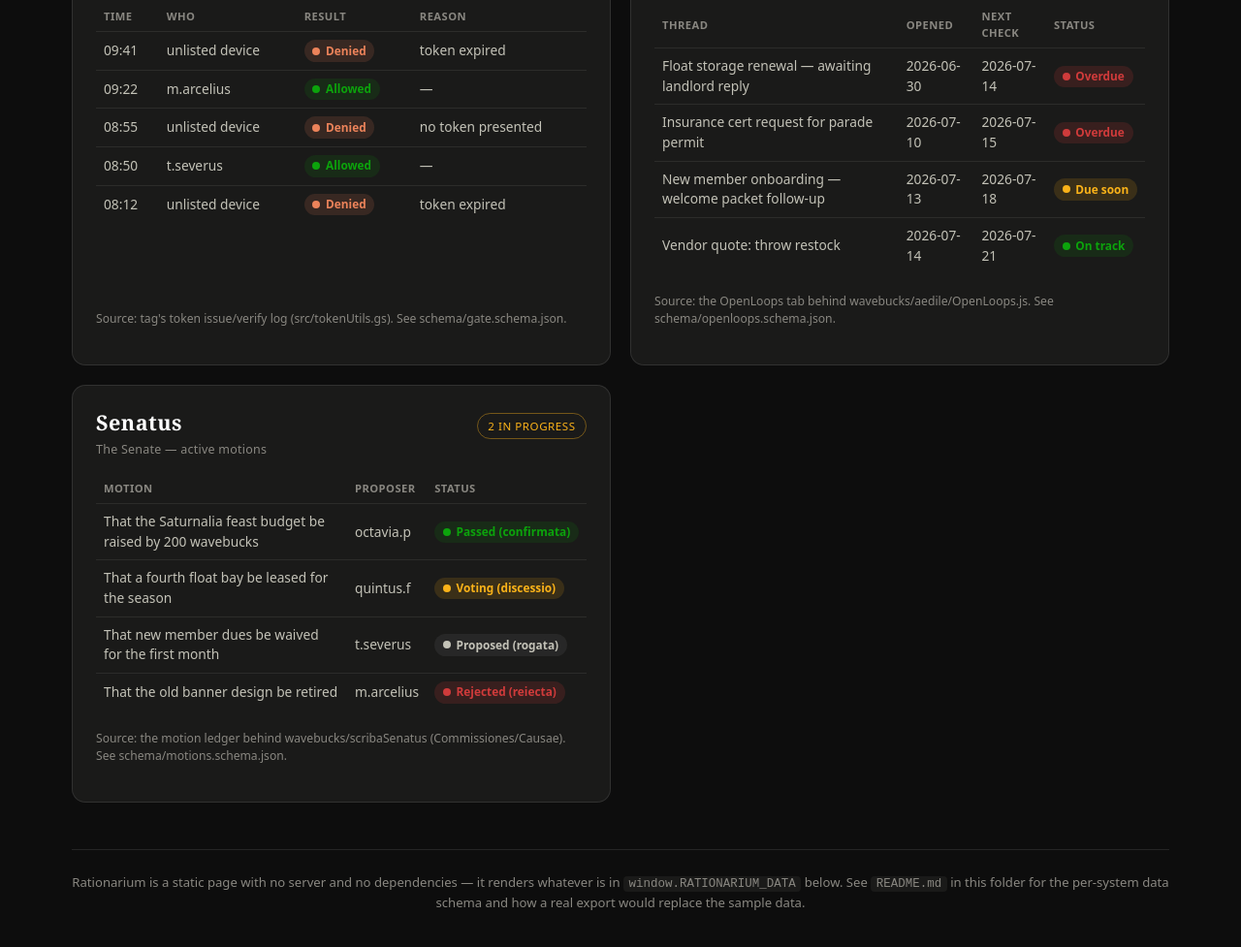
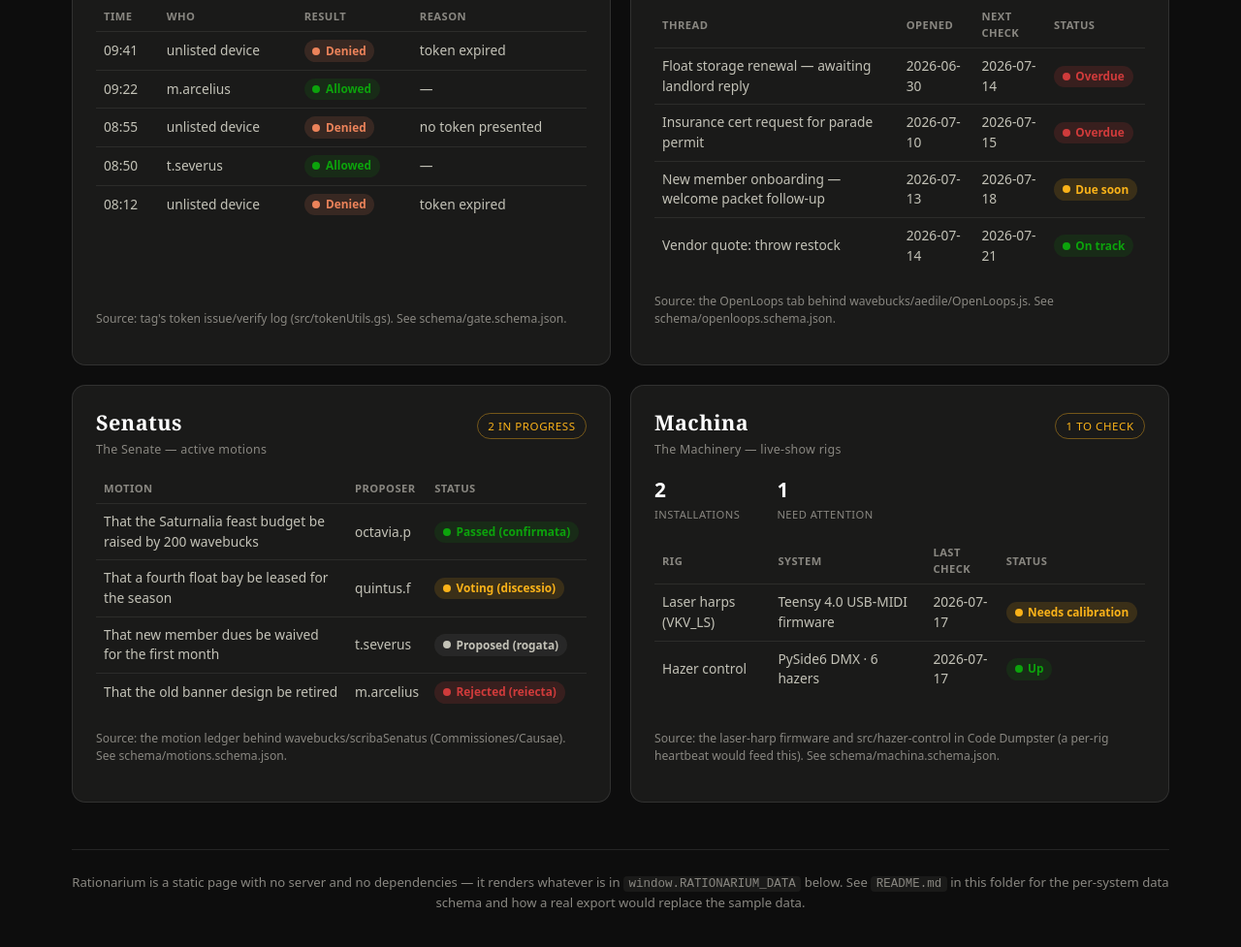
Before and after one commit to hf7y/vkv, a plain HTML site: page rationarium/index.html in a window 1280 px wide. Shown: the part 1267-2244 px from the top of the page at 97% size. Drawn offline with Linux system fonts and the light colour scheme.

Commit message:
Surface the live-show installations in the ecosystem map + dashboard
Tyler's laser-harp + hazer-control rigs (Code Dumpster) were invisible to
the vkv map and rationarium. This makes them first-class:

- README: add Code Dumpster to the project table and the "how the pieces
  fit" section as the hardware half of the same krewe events.
- rationarium: new "Machina" panel (installations status: laser harps
  needs-cal, hazer-control up) with schema/machina.schema.json and a
  glance-strip figure. Sourced (when wired) from a per-rig heartbeat.
- Bump Code Dumpster submodule pin to include the merged
  feature/laser-harp-autocal work.

Co-Authored-By: Claude Opus 4.8 <noreply@anthropic.com>

```diff
--- a/rationarium/index.html
+++ b/rationarium/index.html
@@ -422,6 +422,15 @@ window.RATIONARIUM_DATA = {
       { title: "That new member dues be waived for the first month", proposer: "t.severus", status: "rogata" },
       { title: "That the old banner design be retired", proposer: "m.arcelius", status: "reiecta" }
     ]
+  },
+
+  machina: { // physical live-show installations (Code Dumpster: laser-harps, hazer-control)
+    installations: 2,
+    needAttention: 1,
+    rigs: [
+      { name: "Laser harps (VKV_LS)", system: "Teensy 4.0 USB-MIDI firmware", lastCheck: "2026-07-17", status: "needs-cal", note: "auto-cal + peak-hold landed; ghost-note fix still in testing" },
+      { name: "Hazer control", system: "PySide6 DMX · 6 hazers", lastCheck: "2026-07-17", status: "up", note: "neon-sunset UI + live-show panic button; show-ready" }
+    ]
   }
 };
 
@@ -448,7 +457,8 @@ window.RATIONARIUM_DATA = {
                   allowed: "good", denied: "serious",
                   overdue: "critical", "due-soon": "warning", "on-track": "good",
                   rogata: "neutral", secundata: "neutral", discessio: "warning",
-                  confirmata: "good", reiecta: "critical" };
+                  confirmata: "good", reiecta: "critical",
+                  up: "good", "needs-cal": "warning", down: "critical", untested: "serious" };
     return el("span", { class: "chip " + (map[status] || "neutral") }, [label]);
   }
 
@@ -457,14 +467,16 @@ window.RATIONARIUM_DATA = {
     allowed: "Allowed", denied: "Denied",
     overdue: "Overdue", "due-soon": "Due soon", "on-track": "On track",
     rogata: "Proposed (rogata)", secundata: "Seconded", discessio: "Voting (discessio)",
-    confirmata: "Passed (confirmata)", reiecta: "Rejected (reiecta)"
+    confirmata: "Passed (confirmata)", reiecta: "Rejected (reiecta)",
+    up: "Up", "needs-cal": "Needs calibration", down: "Down", untested: "Untested"
   };
 
   // ---- Glance strip -------------------------------------------------
   const attnCount =
     D.aerarium.attention.length +
     D.horreum.attention.filter(i => i.status !== "good").length +
-    D.aedilis.overdue;
+    D.aedilis.overdue +
+    D.machina.needAttention;
 
   function glanceFigure(n, label, kind) {
     return el("div", { class: "glance-figure" + (kind ? " " + kind : "") }, [
@@ -475,6 +487,7 @@ window.RATIONARIUM_DATA = {
   glance.appendChild(glanceFigure(attnCount, "Need attention", attnCount > 0 ? "attn" : "ok"));
   glance.appendChild(glanceFigure(D.aedilis.overdue, "Overdue threads", D.aedilis.overdue > 0 ? "attn" : "ok"));
   glance.appendChild(glanceFigure(D.porta.deniedToday, "Denied at gate today"));
+  glance.appendChild(glanceFigure(D.machina.needAttention, "Rigs need attention", D.machina.needAttention > 0 ? "attn" : "ok"));
   glance.appendChild(glanceFigure(fmt.format(D.aerarium.totalCirculating), "Wavebucks circulating"));
 
   // ---- Aerarium (Treasury) ------------------------------------------
@@ -723,7 +736,38 @@ window.RATIONARIUM_DATA = {
     return panel;
   }
 
-  [renderAerarium(), renderHorreum(), renderPorta(), renderAedilis(), renderSenatus()]
+  // ---- Machina (live-show installations) ------------------------------
+  function renderMachina() {
+    const panel = el("section", { class: "panel", "aria-labelledby": "h-machina" });
+    panel.appendChild(el("div", { class: "panel-head" }, [
+      el("div", { class: "panel-titles" }, [
+        el("h2", { id: "h-machina" }, ["Machina"]),
+        el("span", { class: "gloss" }, ["The Machinery — live-show rigs"])
+      ]),
+      el("span", { class: "panel-count" + (D.machina.needAttention ? " attn" : " clear") },
+        [D.machina.needAttention + " to check"])
+    ]));
+    panel.appendChild(el("div", { class: "stat-row" }, [
+      el("div", { class: "stat" }, [el("span", { class: "n" }, [String(D.machina.installations)]), el("span", { class: "label" }, ["Installations"])]),
+      el("div", { class: "stat" }, [el("span", { class: "n" }, [String(D.machina.needAttention)]), el("span", { class: "label" }, ["Need attention"])])
+    ]));
+    const tableWrap = el("div", { class: "table-wrap" });
+    const table = el("table", null, [
+      el("thead", null, [el("tr", null, [el("th", null, ["Rig"]), el("th", null, ["System"]), el("th", null, ["Last check"]), el("th", null, ["Status"])])]),
+      el("tbody", null, D.machina.rigs.map(r => el("tr", null, [
+        el("td", null, [r.name]),
+        el("td", null, [r.system]),
+        el("td", null, [r.lastCheck]),
+        el("td", null, [chip(r.status, STATUS_LABEL[r.status] || r.status)])
+      ])))
+    ]);
+    tableWrap.appendChild(table);
+    panel.appendChild(tableWrap);
+    panel.appendChild(el("p", { class: "panel-foot" }, ["Source: the laser-harp firmware and src/hazer-control in Code Dumpster (a per-rig heartbeat would feed this). See schema/machina.schema.json."]));
+    return panel;
+  }
+
+  [renderAerarium(), renderHorreum(), renderPorta(), renderAedilis(), renderSenatus(), renderMachina()]
     .forEach(p => grid.appendChild(p));
 })();
 </script>
```
Also changed, not shown: rationarium/schema/machina.schema.json (added, +24 -0 lines), 2 other files.
